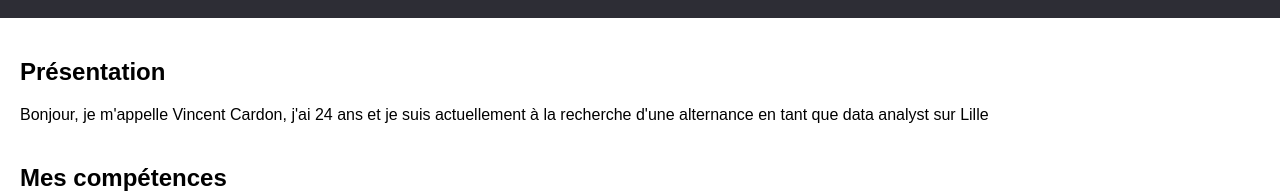
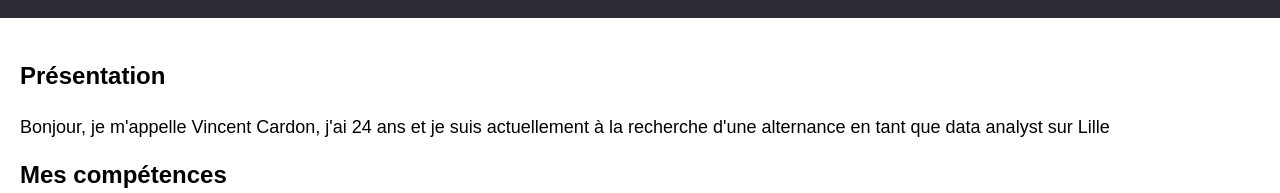
Before and after one commit to CVincent27/Portfolio, a website: page index.html in a window 1280 px wide. Shown: the part 130-323 px from the top of the page. Drawn offline with Linux system fonts and the light colour scheme.

Commit message:
update css

```diff
--- a/style.scss
+++ b/style.scss
@@ -30,8 +30,13 @@ main {
 }
 
 #presentation {
-    margin-bottom: 40px;
+    line-height: 1.5;
+
+    p {
+        font-size: 18px;
+    }
 }
+
 
 #skills {
     // margin-bottom: 40px;
```
Also changed, not shown: css/style.css, 1 other file.
